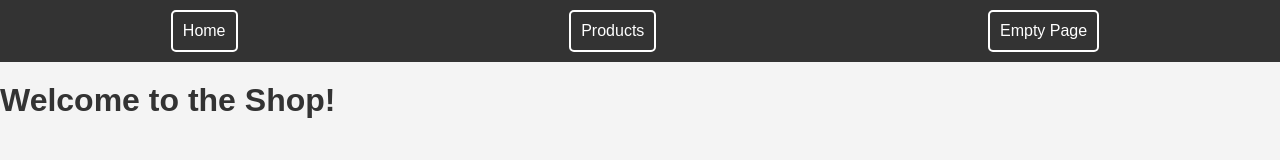
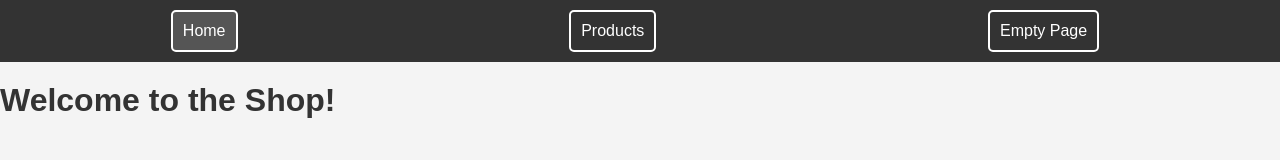
Before and after one commit to SemanticTTV/ShopRich, a plain HTML site: page index.html in a window 1280 px wide. In both pictures the pointer is over the link "Home". Drawn offline with Linux system fonts and the light colour scheme.

Commit message:
Update styles.css

```diff
--- a/styles.css
+++ b/styles.css
@@ -19,6 +19,12 @@ body {
     padding: 10px;
     border: 2px solid white;
     border-radius: 5px;
+    background-color: transparent;
+    cursor: pointer;
+}
+
+.button:hover {
+    background-color: #555;
 }
 
 h1 {
```
